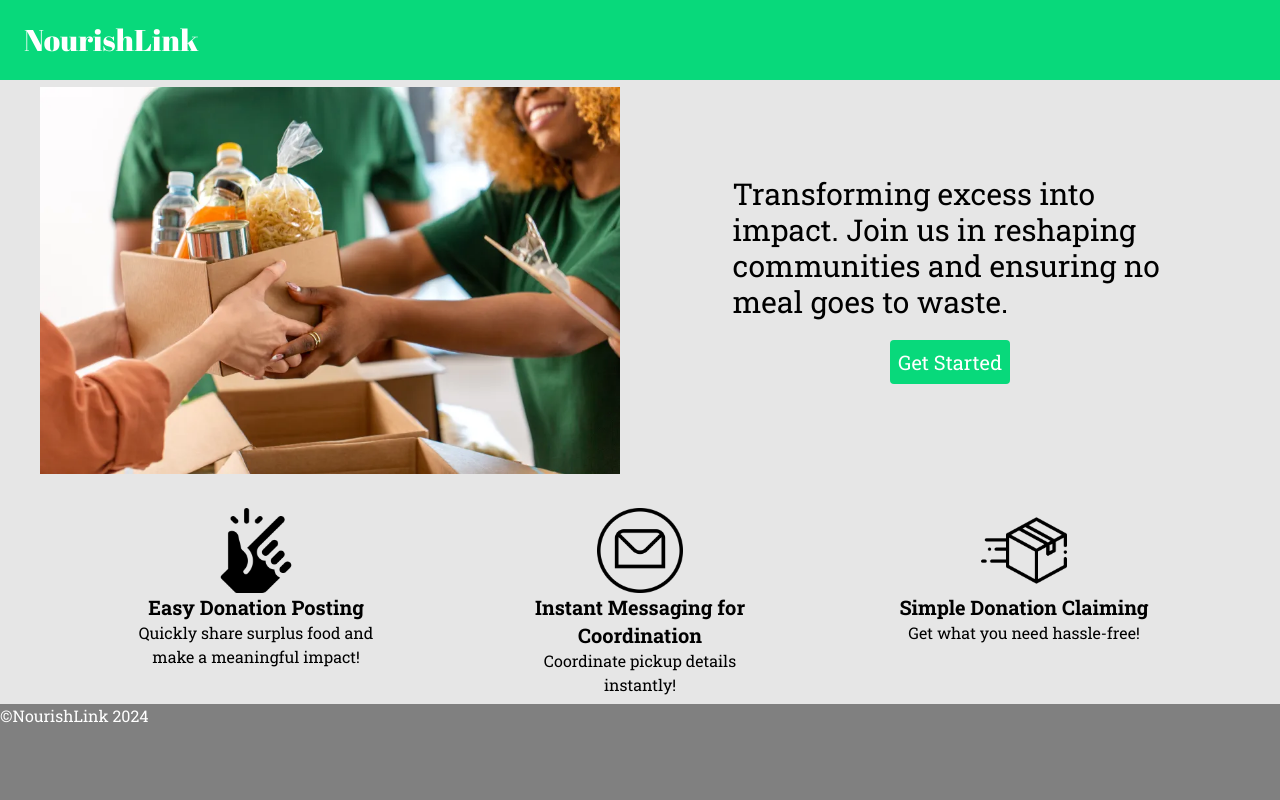
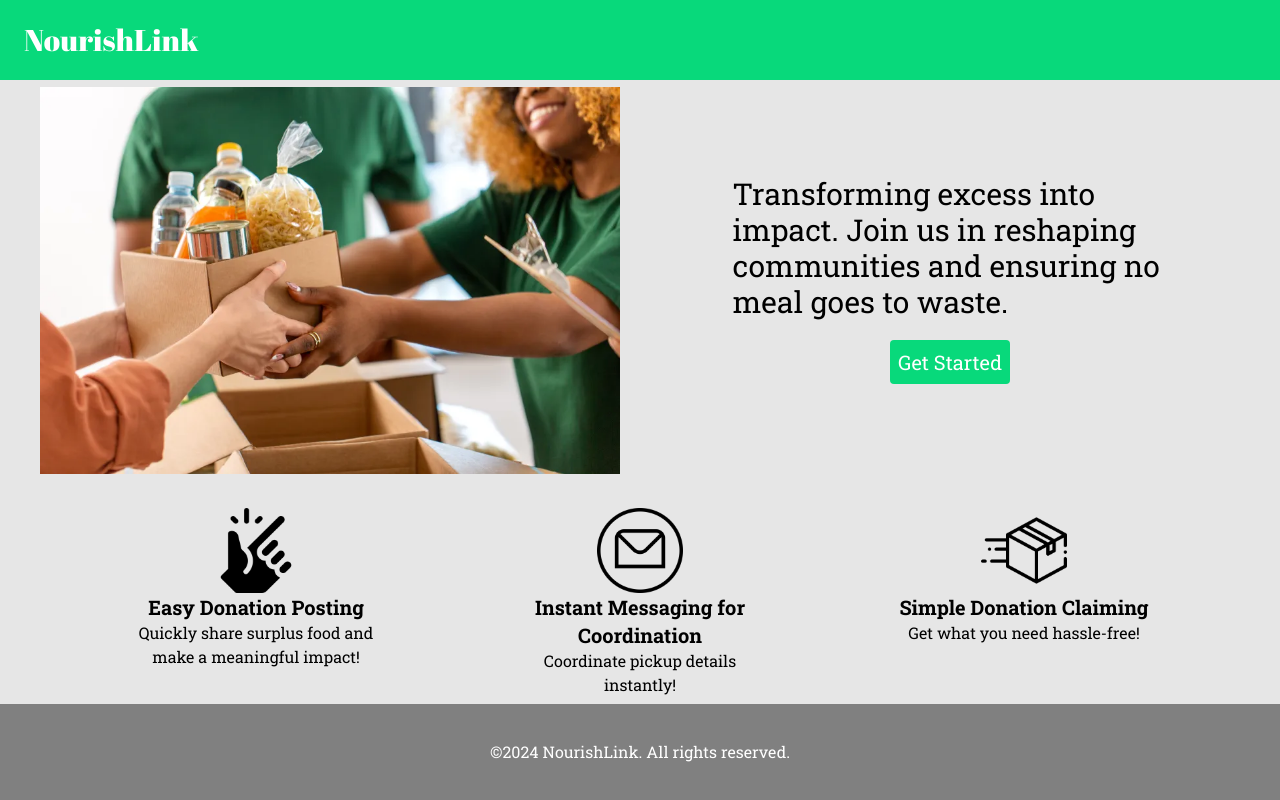
Before and after one commit to andrewb2011/CEN-3031-Group-Project, a React (Vite) app: page /welcome in a window 1280 px wide. Built offline with nearby package versions, Linux system fonts and the light colour scheme; no server answers.

Commit message:
styled footer

```diff
--- a/src/layouts/Footer.jsx
+++ b/src/layouts/Footer.jsx
@@ -1,7 +1,9 @@
 function Footer() {
   return (
-    <footer className="flex-shrink-0 w-full h-24 bg-footer sm:basis-24">
-      <p className="text-white font-robotoslab ">&copy;NourishLink 2024</p>
+    <footer className="flex-shrink-0 w-full h-24 bg-footer sm:basis-24 flex items-center justify-center">
+      <p className="text-white font-robotoslab ">
+        &copy;{new Date().getFullYear()} NourishLink. All rights reserved.
+      </p>
     </footer>
   );
 }
```
